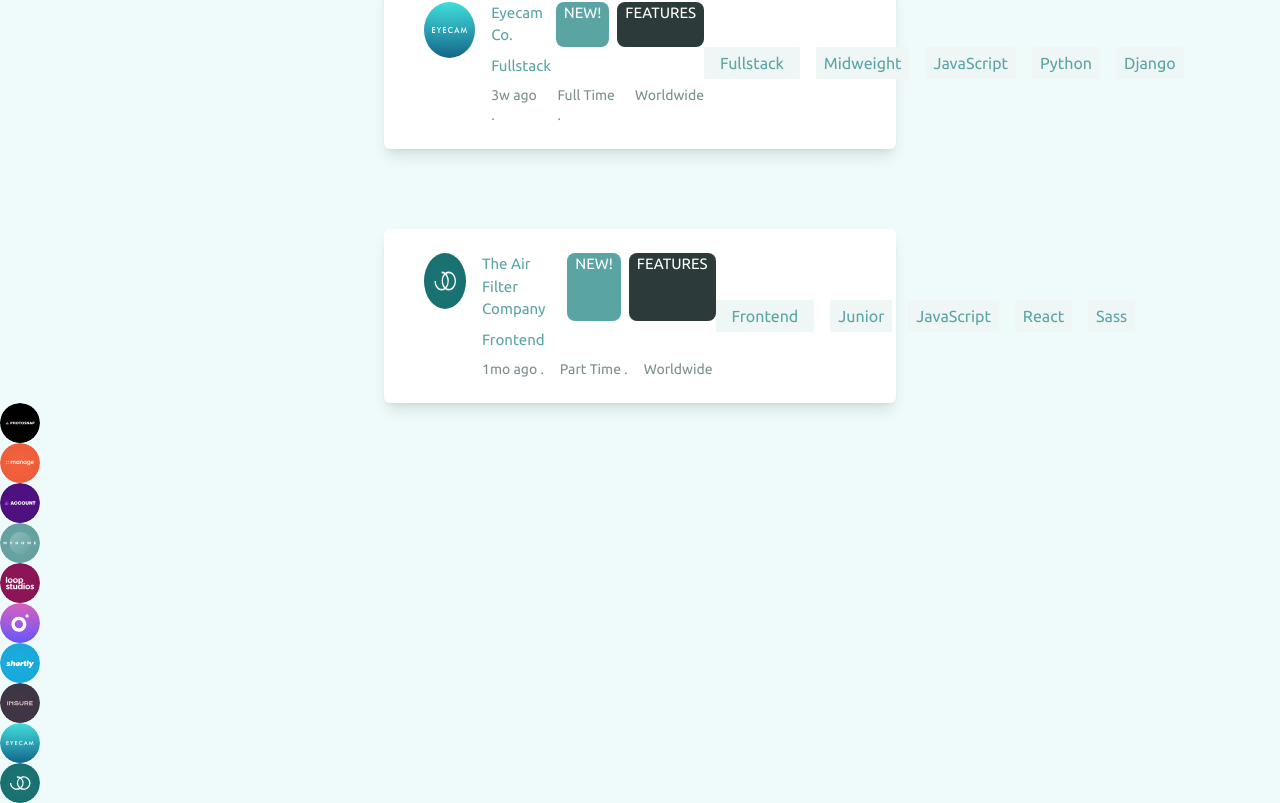
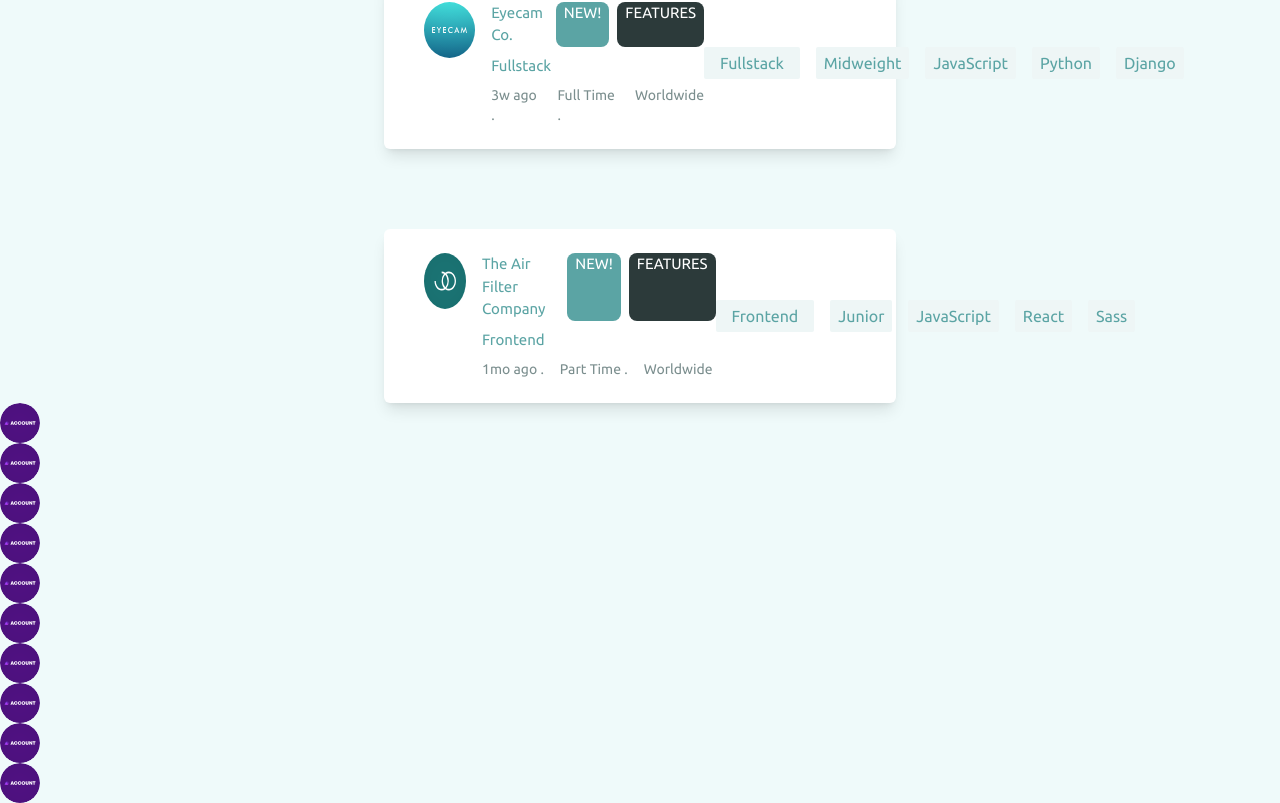
Before and after one commit to Abolade017/job-listing, a Vue app: page / in a window 1280 px wide. Shown: the part 2069-2872 px from the top of the page. Built offline with nearby package versions, Linux system fonts and the light colour scheme.

Commit message:
image path

```diff
--- a/src/components/TheWelcome.vue
+++ b/src/components/TheWelcome.vue
@@ -69,6 +69,6 @@ function selectLanguage() {
       </div>
     </div>
   </div>
-  <img :src="`/src/assets/images/${job.logo}`" v-for="job in jobs" :key="job.id" class="h-10 w-10 rounded-full" alt="" srcset="">
+  <img src="../assets/images/account.svg" v-for="job in jobs" :key="job.id" class="h-10 w-10 rounded-full" alt="" srcset="">
 </template>
 <style></style>
```
